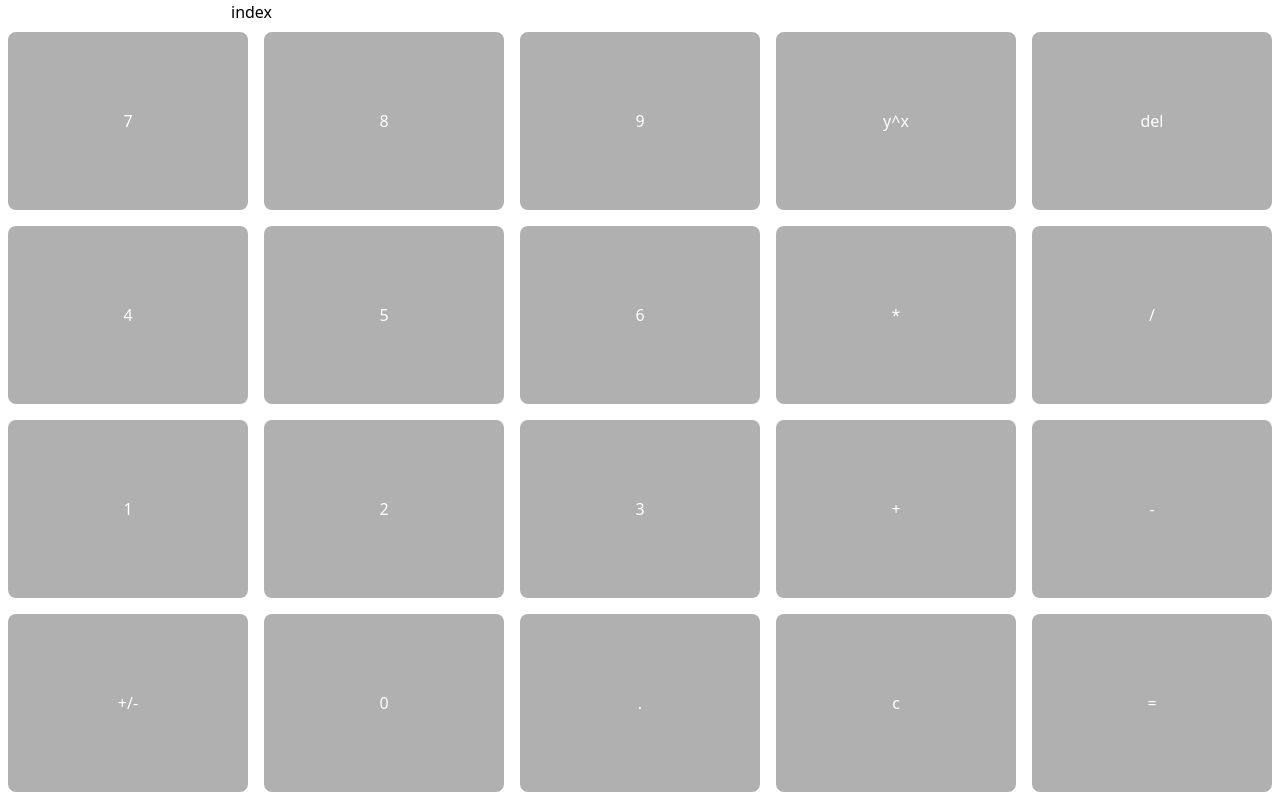
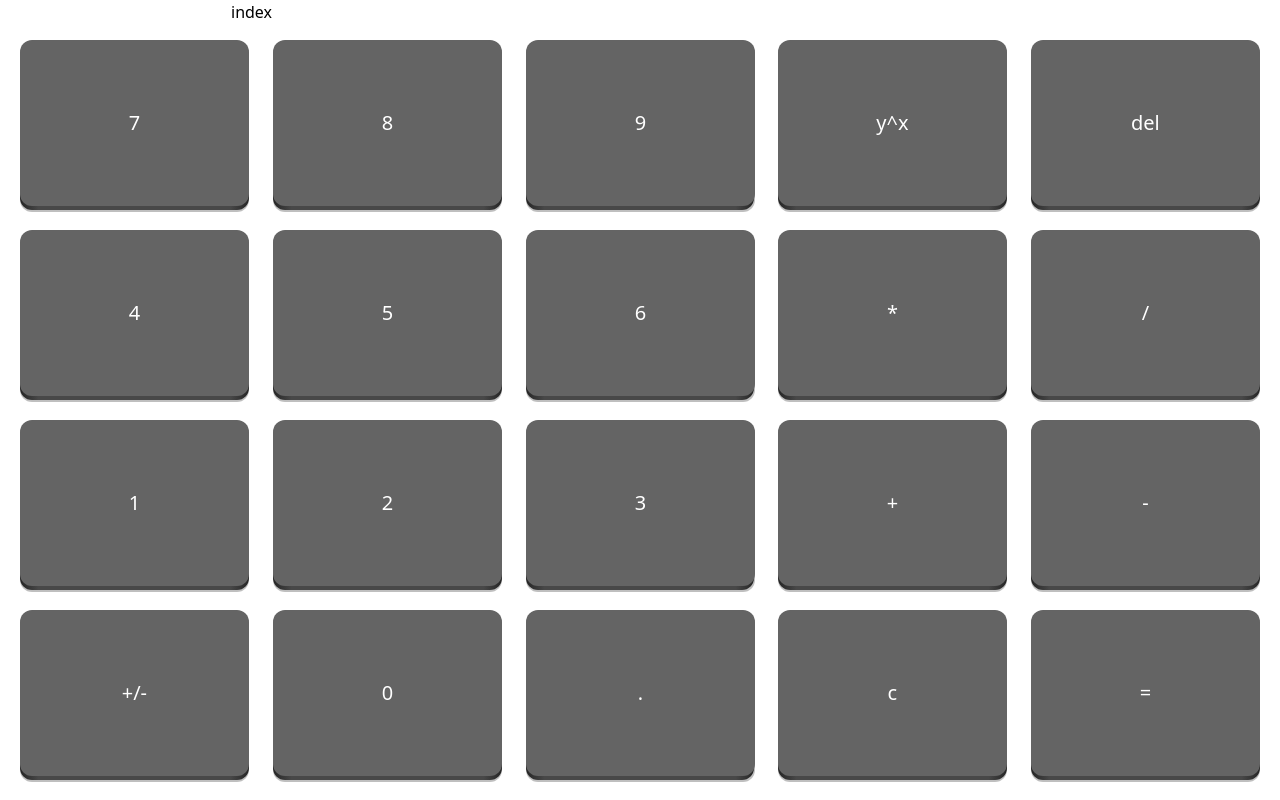
Before and after one commit to 02danieljonas/PersonalWebsite, a Next.js app: page /calculator in a window 1280 px wide. Built offline with nearby package versions, Linux system fonts and the light colour scheme.

Commit message:
better button styling w/ file renames

```diff
--- a/src/app/calculator/(Bottom)/Button.tsx
+++ /dev/null
@@ -1,15 +0,0 @@
-import React from "react";
-
-type ButtonProps = {
-    value: string;
-};
-
-export default function Button({ value }: ButtonProps) {
-    return (
-        <div className="inline-block text-center m-2 child text-white rounded-lg bg-[#B1B0B0]">
-            <div className="flex items-center justify-center h-full">
-                {value}
-            </div>
-        </div>
-    );
-}
--- /dev/null
+++ b/src/app/calculator/(Display)/index.tsx
@@ -0,0 +1,22 @@
+"use client";
+
+import React from "react";
+
+type IndexProps = {
+    inputValues: string[];
+    setInputValues: React.Dispatch<React.SetStateAction<string[]>>;
+};
+
+export default function Index({ inputValues, setInputValues }: IndexProps) {
+    return (
+        <div>
+            <input
+                type="text"
+                onChange={(e) => setInputValues([e.target.value])}
+                value={inputValues[0]}
+            />
+            {inputValues}
+            index
+        </div>
+    );
+}
--- /dev/null
+++ b/src/app/calculator/(KeyPad)/Button.tsx
@@ -0,0 +1,20 @@
+import React from "react";
+import ButtonStyles from "../../../styles/Button.module.scss";
+
+type ButtonProps = {
+    value: string;
+};
+
+export default function Button({ value }: ButtonProps) {
+    return (
+        <button type="button" className={ButtonStyles.pushable}>
+            <span className={ButtonStyles.shadow} />
+            <span className={ButtonStyles.edge} />
+            <span className={ButtonStyles.front}>
+                <span className={ButtonStyles.text}>
+                    {value}
+                </span>
+            </span>
+        </button>
+    );
+}
--- a/src/app/calculator/(Bottom)/index.tsx
+++ b/src/app/calculator/(KeyPad)/index.tsx
@@ -24,7 +24,7 @@ export default function ButtonGrid() {
         "="
     ];
     return (
-        <div className="grid grid-cols-5 flex-grow">
+        <div className="grid gap-4 m-4 grid-cols-5 flex-grow">
             {y.map((e) => (
                 <Button key={e} value={e} />
             ))}
--- a/src/app/calculator/(Top)/index.tsx
+++ /dev/null
@@ -1,19 +0,0 @@
-"use client";
-
-//TODO modify querry url instead of a useState
-
-import React, { useState } from "react";
-
-export default function index() {
-    const [inputValues, setInputValues] = useState<string[]>([]);
-    return (
-        <div>
-            <input
-                type="text"
-                onChange={(e) => setInputValues([e.target.value])}
-            />
-            {inputValues}
-            index
-        </div>
-    );
-}
--- a/src/app/calculator/page.tsx
+++ b/src/app/calculator/page.tsx
@@ -1,12 +1,17 @@
-import React from "react";
-import Bottom from "./(Bottom)";
-import Top from "./(Top)";
+"use client";
+
+import React, { useState } from "react";
+import KeyPad from "./(KeyPad)";
+import Display from "./(Display)";
 
 export default function page() {
+    // eslint-disable-next-line react-hooks/rules-of-hooks
+    const [inputValues, setInputValues] = useState<string[]>([""]);
+
     return (
         <div className="flex flex-col h-screen">
-            <Top />
-            <Bottom />
+            <Display inputValues={inputValues} setInputValues={setInputValues} />
+            <KeyPad />
         </div>
     );
 }
--- /dev/null
+++ b/src/styles/Button.module.scss
@@ -0,0 +1,89 @@
+.pushable {
+    position: relative;
+    border: none;
+    background: transparent;
+    padding: 0;
+    cursor: pointer;
+    outline-offset: 4px;
+    transition: filter 250ms;
+    margin: 4px;
+
+    .text{
+        display: flex;
+        align-items: center;
+        justify-content: center;
+        height: 100%;
+        width: 100%;
+    }
+
+    .shadow {
+        position: absolute;
+        top: 0;
+        left: 0;
+        width: 100%;
+        height: 100%;
+        border-radius: 12px;
+        background: rgba(0, 0, 0, 0.25);
+        will-change: transform;
+        transform: translateY(2px);
+        transition: transform 600ms cubic-bezier(0.3, 0.7, 0.4, 1);
+    }
+
+    .edge {
+        position: absolute;
+        top: 0;
+        left: 0;
+        width: 100%;
+        height: 100%;
+        border-radius: 12px;
+        background: linear-gradient(
+            to left,
+            rgb(36, 36, 36) 0%,
+            rgb(72, 72, 72) 8%,
+            rgb(72, 72, 72) 92%,
+            rgb(36, 36, 36) 100%
+        );
+    }
+
+    .front {
+        height: 100%;
+        display: block;
+        width: 100%;
+        position: relative;
+        border-radius: 12px;
+        font-size: 1.25rem;
+        color: white;
+        background: rgb(100, 100, 100);
+        will-change: transform;
+        transform: translateY(-4px);
+        transition: transform 600ms cubic-bezier(0.3, 0.7, 0.4, 1);
+    }
+
+    &:hover {
+        filter: brightness(110%);
+
+        .front {
+            transform: translateY(-6px);
+            transition: transform 250ms cubic-bezier(0.3, 0.7, 0.4, 1.5);
+        }
+        .shadow {
+            transform: translateY(4px);
+            transition: transform 250ms cubic-bezier(0.3, 0.7, 0.4, 1.5);
+        }
+    }
+
+    &:active {
+        filter: brightness(110%);
+        .front {
+            transform: translateY(-2px);
+            transition: transform 34ms;
+        }
+        .shadow {
+            transform: translateY(1px);
+            transition: transform 34ms;
+        }
+    }
+    &:focus:not(:focus-visible) {
+        outline: none;
+    }
+}
--- a/tsconfig.json
+++ b/tsconfig.json
@@ -3,7 +3,8 @@
         "target": "es5",
         "baseUrl": "src",
         "paths": {
-            "~/*": ["src/*", "public/*"]
+            "~/*": ["src/*", "public/*"],
+            "@/styles": ["src/styles"]
         },
         "lib": ["dom", "dom.iterable", "esnext"],
         "allowJs": false,
```
